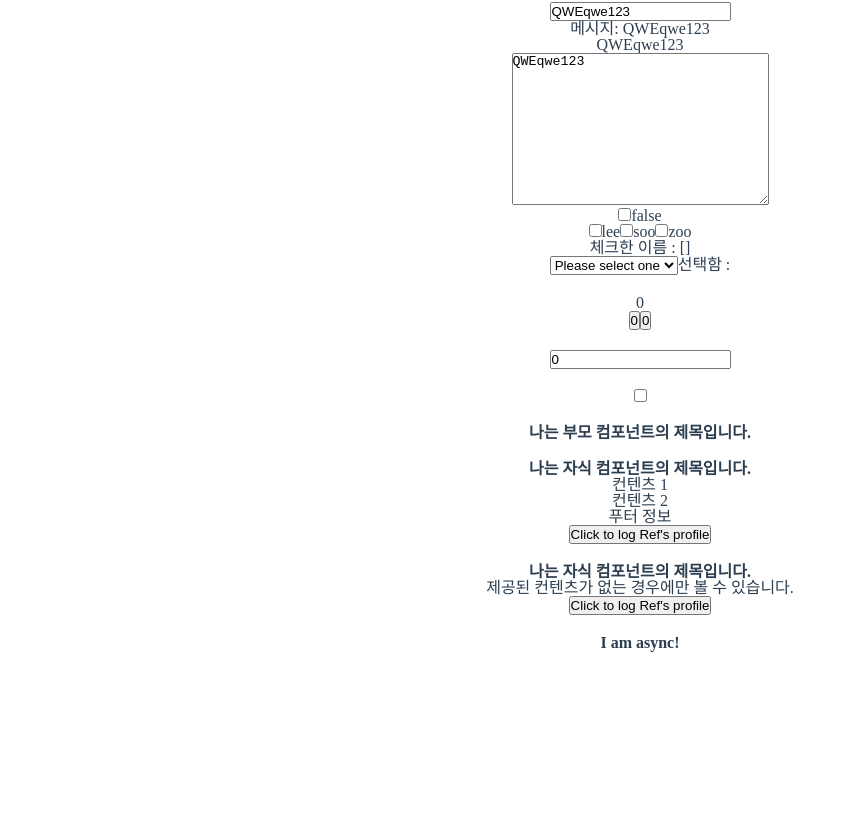
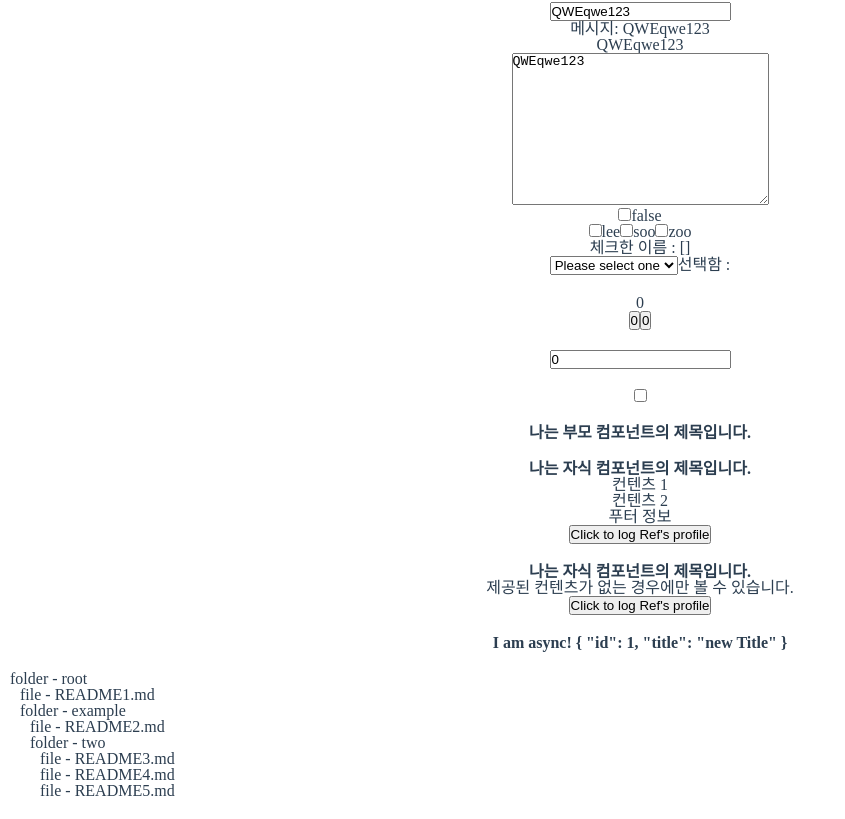
Before and after one commit to LeeSeongJinCa/vue_sketchbook, a Vue app: page / in a window 1280 px wide. Shown: the part 1393-2212 px from the top of the page, without its empty margins (0-845 px from the left). Before the commit the page ends 2064 px from the top, so only its background shows below. Built offline with nearby package versions, Linux system fonts and the light colour scheme.

Commit message:
2020.11.06

```diff
--- a/src/App.vue
+++ b/src/App.vue
@@ -216,13 +216,17 @@
       <slot-component ref="profile" />
     </div>
     <div class="async_component">
-      <async-component />
+      <async-component :post="post" />
+    </div>
+    <div class="tree-folder">
+      <folder :root="root" />
     </div>
   </div>
 </template>
 
 <script>
 import axios from "axios";
+
 import {
   TodoItem as TodoItemVue,
   HelloWorld as HelloWorldVue,
@@ -230,8 +234,10 @@ import {
   CurrencyValue as CurrencyValueVue,
   MyCheckbox as MyCheckboxVue,
   SlotComponent as SlotComponentVue,
-  AsyncComponent as AsyncComponentVue,
+  // AsyncComponent as AsyncComponentVue,
+  Folder as FolderVue,
 } from "./components";
+import { root } from "./data";
 
 export default {
   name: "App",
@@ -242,7 +248,8 @@ export default {
     "currency-value": CurrencyValueVue,
     "my-checkbox": MyCheckboxVue,
     "slot-component": SlotComponentVue,
-    "async-component": AsyncComponentVue,
+    "async-component": () => import("./components/AsyncComponent"),
+    folder: FolderVue,
   },
   data() {
     return {
@@ -284,6 +291,11 @@ export default {
       total: 0,
       price: 0,
       profile: "Hello, Lee",
+      root,
+      post: {
+        id: 1,
+        title: "new Title",
+      },
     };
   },
   watch: {
--- a/src/components/AsyncComponent.vue
+++ b/src/components/AsyncComponent.vue
@@ -1,10 +1,11 @@
 <template>
-  <h2>I am async!</h2>
+  <h2>I am async! {{ post }}</h2>
 </template>
 
 <script>
 export default {
   name: "AsyncComponent",
+  props: ["post"],
 };
 </script>
 
--- /dev/null
+++ b/src/components/Folder.vue
@@ -0,0 +1,32 @@
+<template>
+  <ol class="left">
+    <li>{{ root.type === "folder" ? "folder" : "file" }} - {{ root.name }}</li>
+    <li v-for="(r, i) in root.children" :key="i">
+      <folder :root="r" />
+    </li>
+  </ol>
+</template>
+
+<script>
+export default {
+  name: "folder",
+  props: ["root"],
+  data() {
+    return {};
+  },
+  methods: {
+    logRoot: function() {
+      console.log(this.root);
+    },
+  },
+};
+</script>
+
+<style>
+.left {
+  text-align: left;
+}
+li {
+  padding-left: 10px !important;
+}
+</style>
--- a/src/components/index.js
+++ b/src/components/index.js
@@ -5,3 +5,4 @@ export { default as CurrencyValue } from "./CurrencyValue.vue";
 export { default as MyCheckbox } from "./MyCheckbox.vue";
 export { default as SlotComponent } from "./SlotComponent.vue";
 export { default as AsyncComponent } from "./AsyncComponent.vue";
+export { default as Folder } from "./Folder.vue";
--- /dev/null
+++ b/src/data.js
@@ -0,0 +1,38 @@
+export const root = {
+  type: "folder",
+  name: "root",
+  children: [
+    {
+      type: "file",
+      name: "README1.md",
+    },
+    {
+      type: "folder",
+      name: "example",
+      children: [
+        {
+          type: "file",
+          name: "README2.md",
+        },
+        {
+          type: "folder",
+          name: "two",
+          children: [
+            {
+              type: "file",
+              name: "README3.md",
+            },
+            {
+              type: "file",
+              name: "README4.md",
+            },
+            {
+              type: "file",
+              name: "README5.md",
+            },
+          ],
+        },
+      ],
+    },
+  ],
+};
--- a/src/main.js
+++ b/src/main.js
@@ -10,3 +10,14 @@ new Vue({
   router,
   render: (h) => h(App),
 }).$mount("#app");
+
+window.addEventListener("message", (e) => {
+  if (
+    e.data &&
+    typeof e.data === "string" &&
+    e.data.match(/webpackHotUpdate/)
+  ) {
+    console.log("hot reload happened");
+    console.clear();
+  }
+});
```
